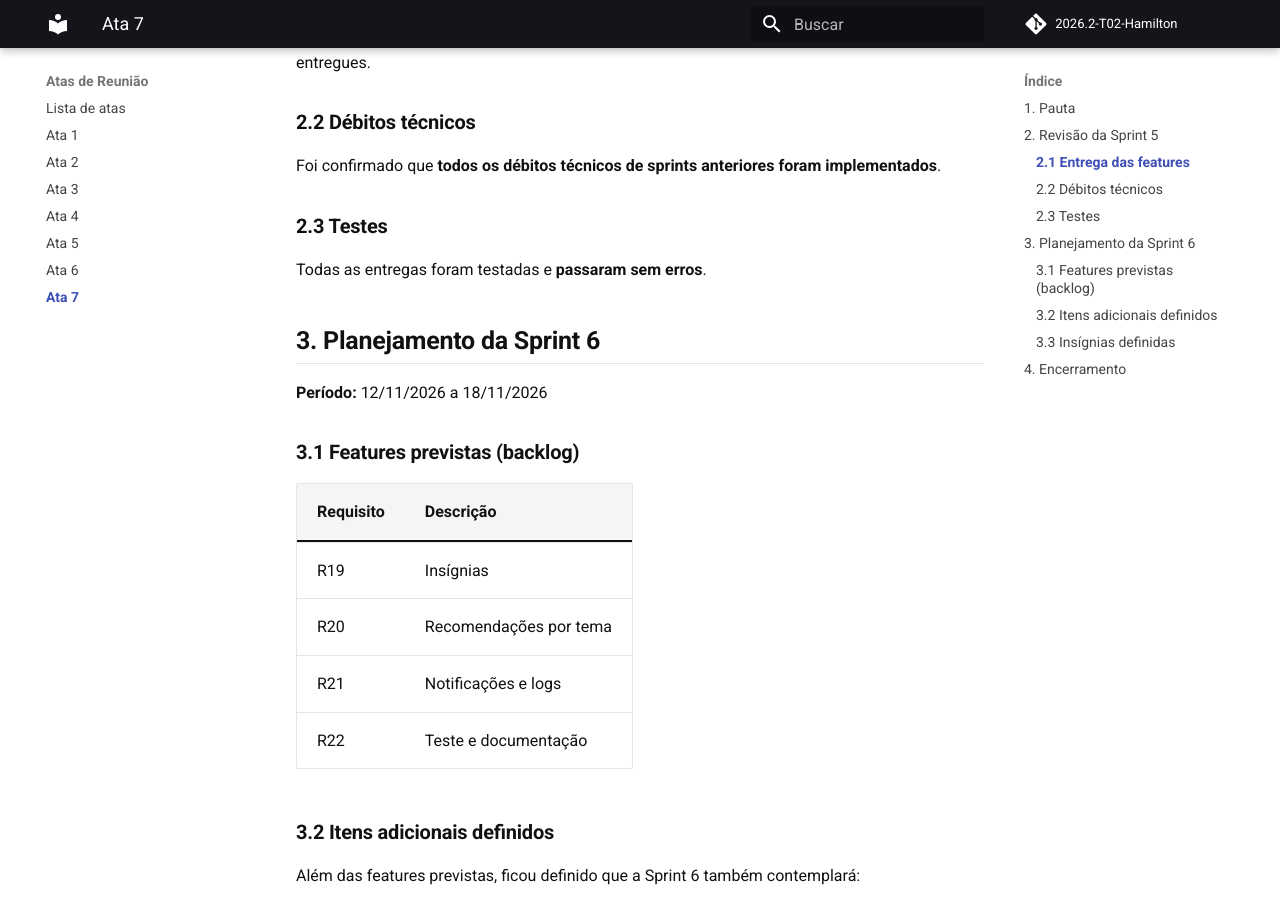
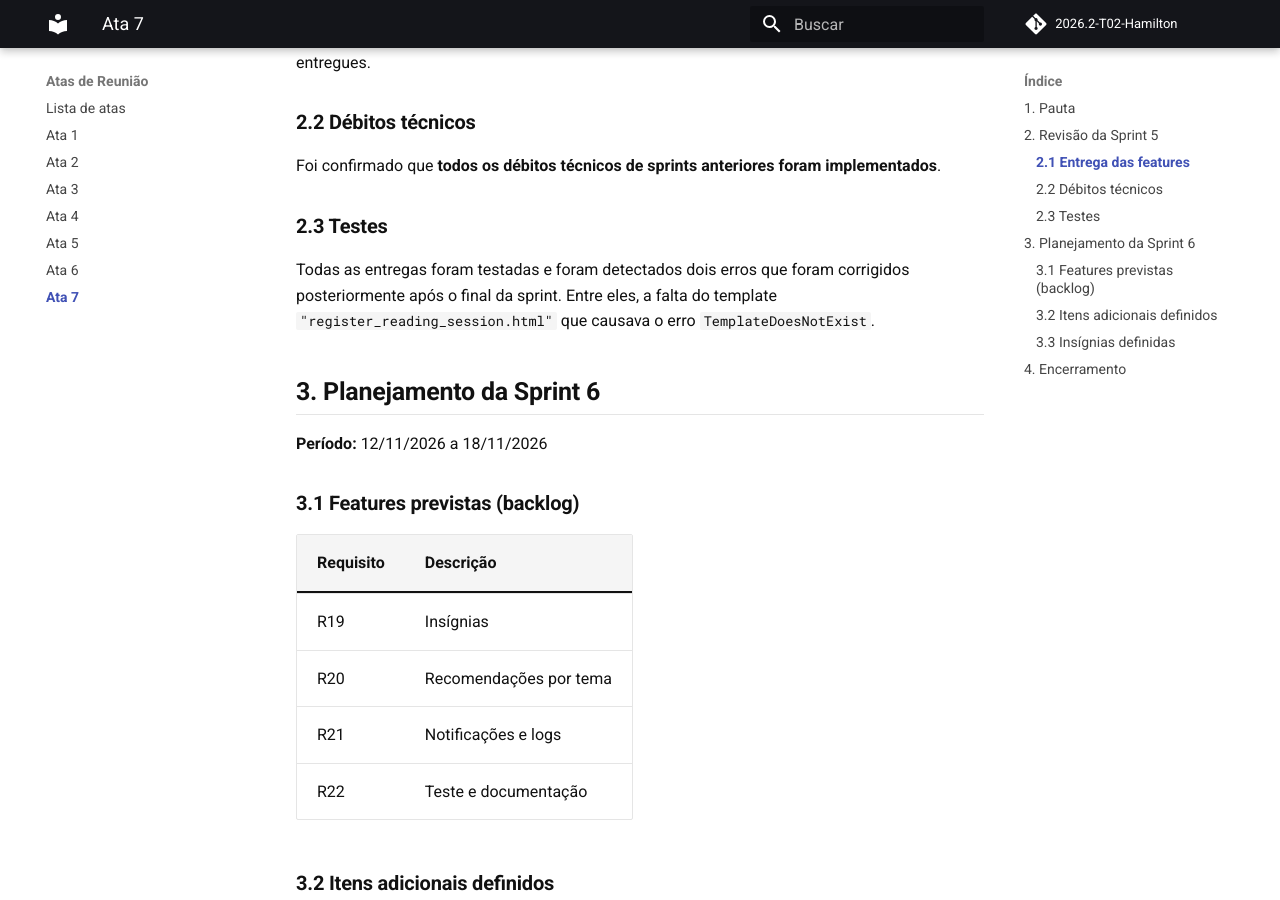
Before and after one commit to FGA0138-MDS-Ajax/2026.2-T02-Hamilton, an MkDocs documentation site: the page built from docs/atas-reuniao/ata-reuniao-7.md, in a window 1280 px wide and 900 px high, scrolled down 1208 px. Built offline with MkDocs 1.6.1 and Material for MkDocs 9.7.7, drawn with Linux system fonts in a browser that asks for light colours; comment, search, counter and statistics services are not loaded.

Commit message:
docs(ata reunião 7): corrige relatório de testes para incluir a detecção e correção dos dois erros relatados na inspeção

```diff
--- a/docs/atas-reuniao/ata-reuniao-7.md
+++ b/docs/atas-reuniao/ata-reuniao-7.md
@@ -29,7 +29,7 @@ Foi confirmado que **todos os débitos técnicos de sprints anteriores foram imp
 
 ### 2.3 Testes
 
-Todas as entregas foram testadas e **passaram sem erros**.
+Todas as entregas foram testadas e foram detectados dois erros que foram corrigidos posteriormente após o final da sprint. Entre eles, a falta do template ``"register_reading_session.html"`` que causava o erro ``TemplateDoesNotExist``.
 
 ## 3. Planejamento da Sprint 6
 
```
